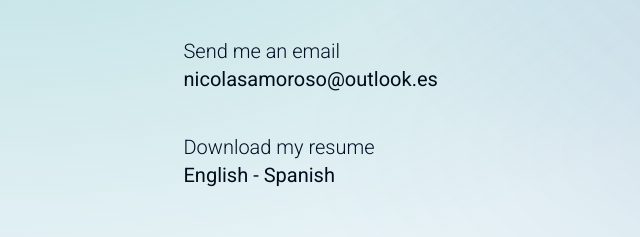
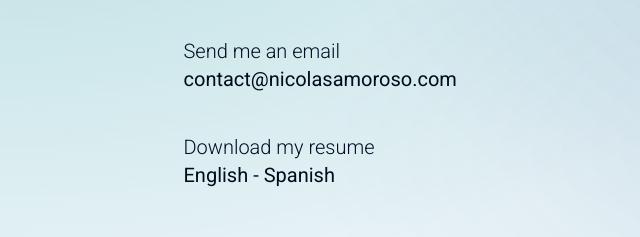
Before and after one commit to nicolasamoroso/portafolio, an Astro site: page /contact in a window 1280 px wide. Shown: the part 255-492 px from the top of the page, 5-645 px from the left. Built offline with nearby package versions, Linux system fonts and the light colour scheme; Astro itself is replaced by a stand-in of ours.

Commit message:
new email

```diff
--- a/src/components/ContactInfo.astro
+++ b/src/components/ContactInfo.astro
@@ -15,10 +15,10 @@
       <h2 class="text-md font-light dark:text-[#b1b1b1]">Send me an email</h2>
       <p>
         <a
-          href="mailto:nicolasamoroso@outlook.es"
+          href="mailto:contact@nicolasamoroso.com"
           class="hover:underline font-normal text-[#000c1a] dark:text-[#dbdbdb]"
         >
-          nicolasamoroso@outlook.es
+          contact@nicolasamoroso.com
         </a>
       </p>
     </article>
```
